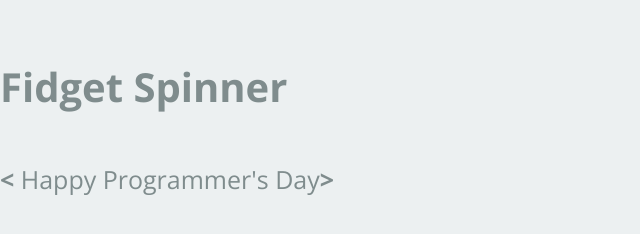
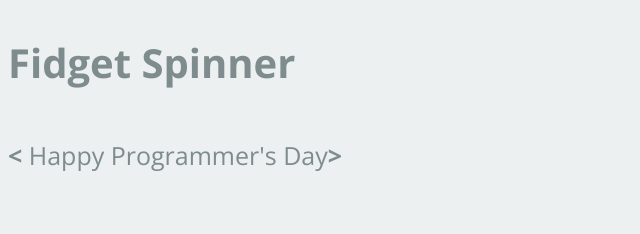
Before and after one commit to Yiluo-pHoton/Yiluo-pHoton.github.io, a plain HTML site: page 1024.html in a window 1280 px wide. Shown: the whole page, without its empty margins (0-640 px from the left). Drawn offline with nearby package versions, Linux system fonts and the light colour scheme.

Commit message:
clean up

```diff
--- a/static/s/css/spinner.css
+++ b/static/s/css/spinner.css
@@ -15,7 +15,7 @@ b {
   font-weight:800;
 }
 
-.code, .design, p, .backCode , .backDesign{
+p {
   font-size:25px;
   line-height:40px;
   display:inline-block;
@@ -23,10 +23,8 @@ b {
 
 .center {
   color:#7f8c8d;
-  width:50vw;
   height:40px;
-  margin-top: 5vh;
+  margin-top: 1vh;
   position: absolute;
-  top: 0; left: 0; bottom: 0; right: 0;
   z-index:999;
 }
```
